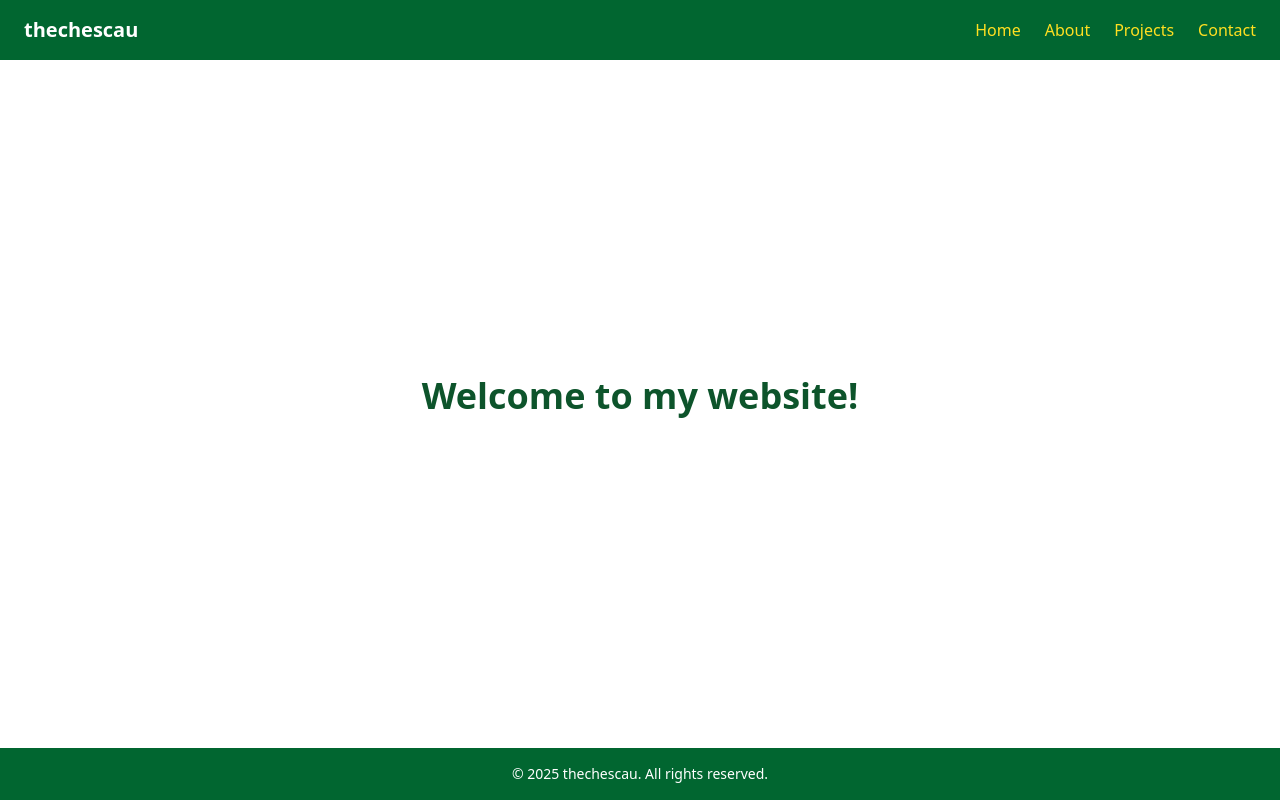
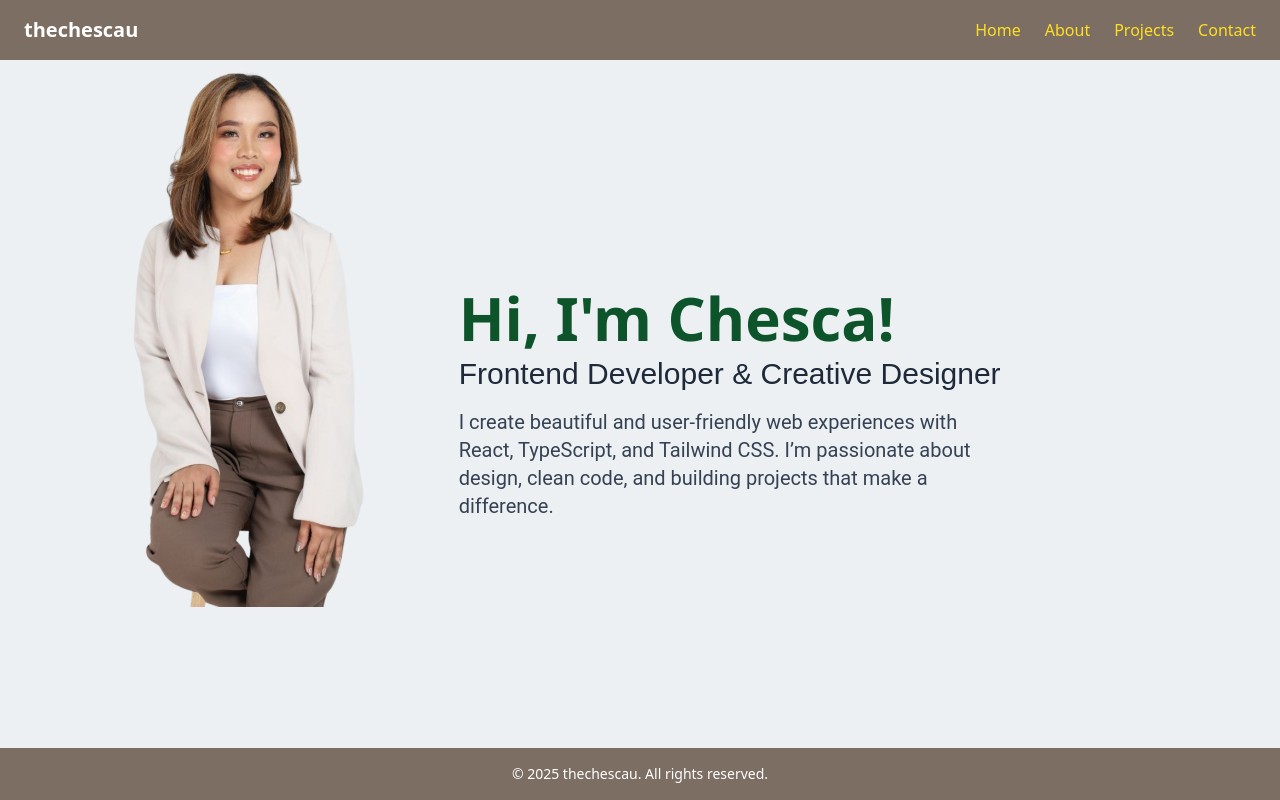
Before and after one commit to thechescau/personal-website, a React (Vite) app in the folder personal-website/: page / in a window 1280 px wide. Built offline with nearby package versions, Linux system fonts and the light colour scheme.

Commit message:
Body UI Update

```diff
--- a/personal-website/src/components/Footer.tsx
+++ b/personal-website/src/components/Footer.tsx
@@ -1,6 +1,6 @@
 function Footer() {
     return (
-        <footer className="bg-green-800 text-white px-6 py-4 text-center">
+        <footer className="bg-sandstone text-white px-6 py-4 text-center">
             <p className="text-sm">
                 © {new Date().getFullYear()} thechescau. All rights reserved.
             </p>
--- a/personal-website/src/components/Home.tsx
+++ b/personal-website/src/components/Home.tsx
@@ -1,9 +1,33 @@
+import chescaImg from "../assets/chesca.png"
+
 function Home() {
     return (
-        <main className="flex flex-col items-center justify-center text-center flex-grow px-6">
-            <h1 className="text-4xl font-bold text-green-900 mb-4">
-                Welcome to my website!
-            </h1>
+        <main className="bg-dawn-pink flex flex-1 min-h-0">
+            {/* Photo */}
+            <div className="hidden md:flex md:w-1/3 h-full pl-10">
+                <img
+                src={chescaImg}
+                alt="Chesca"
+                className="max-h-[calc(100vh-6rem)] w-auto object-cover rounded-xl"
+                />
+            </div>
+            <div className="flex-1 flex flex-col justify-center items-start md:items-start text-left px-8">
+                <h1 className="font-segoe text-5xl md:text-6xl font-bold text-green-900 mb-2">
+                    Hi, I'm Chesca!
+                </h1>
+
+                {/* H3 - Short descriptor / tagline */}
+                <h3 className="font-eurostile text-2xl md:text-3xl text-gray-800 mb-4">
+                    Frontend Developer & Creative Designer
+                </h3>
+
+                {/* Paragraph - Short intro / about me */}
+                <p className="font-roboto text-lg md:text-xl text-gray-700 max-w-lg">
+                    I create beautiful and user-friendly web experiences with React,
+                    TypeScript, and Tailwind CSS. I’m passionate about design, clean code,
+                    and building projects that make a difference.
+                </p>
+            </div>
         </main>
     )
 }
--- a/personal-website/src/components/Navbar.tsx
+++ b/personal-website/src/components/Navbar.tsx
@@ -12,7 +12,7 @@ const navItems: NavItem[] = [
 
 function Navbar()  {
     return (
-        <nav className="bg-green-800 text-white px-6 py-4 justify-between items-center flex">
+        <nav className="bg-sandstone text-white px-6 py-4 justify-between items-center flex">
 
             {/* Logo */}
             <div className="text-xl font-bold"> thechescau </div>
--- a/personal-website/src/index.css
+++ b/personal-website/src/index.css
@@ -1 +1,17 @@
-@import "tailwindcss"
+@import "tailwindcss";
+@import url('https://fonts.googleapis.com/css2?family=Roboto:wght@400;500;700&display=swap');
+
+
+@theme {
+    --color-sandstone: #7D6E64;
+    --color-dawn-pink: #ECF0F3;
+
+    --font-segoe: 'Segoe UI', system-ui, sans-serif;
+    --font-eurostile: 'Eurostile', sans-serif;
+    --font-roboto: 'Roboto', system-ui, sans-serif;
+
+}
+
+.font-segoe { font-family: var(--font-segoe); }
+.font-eurostile { font-family: var(--font-eurostile); }
+.font-roboto { font-family: var(--font-roboto); }
```
Also changed, not shown: personal-website/src/assets/chesca.png (added).
